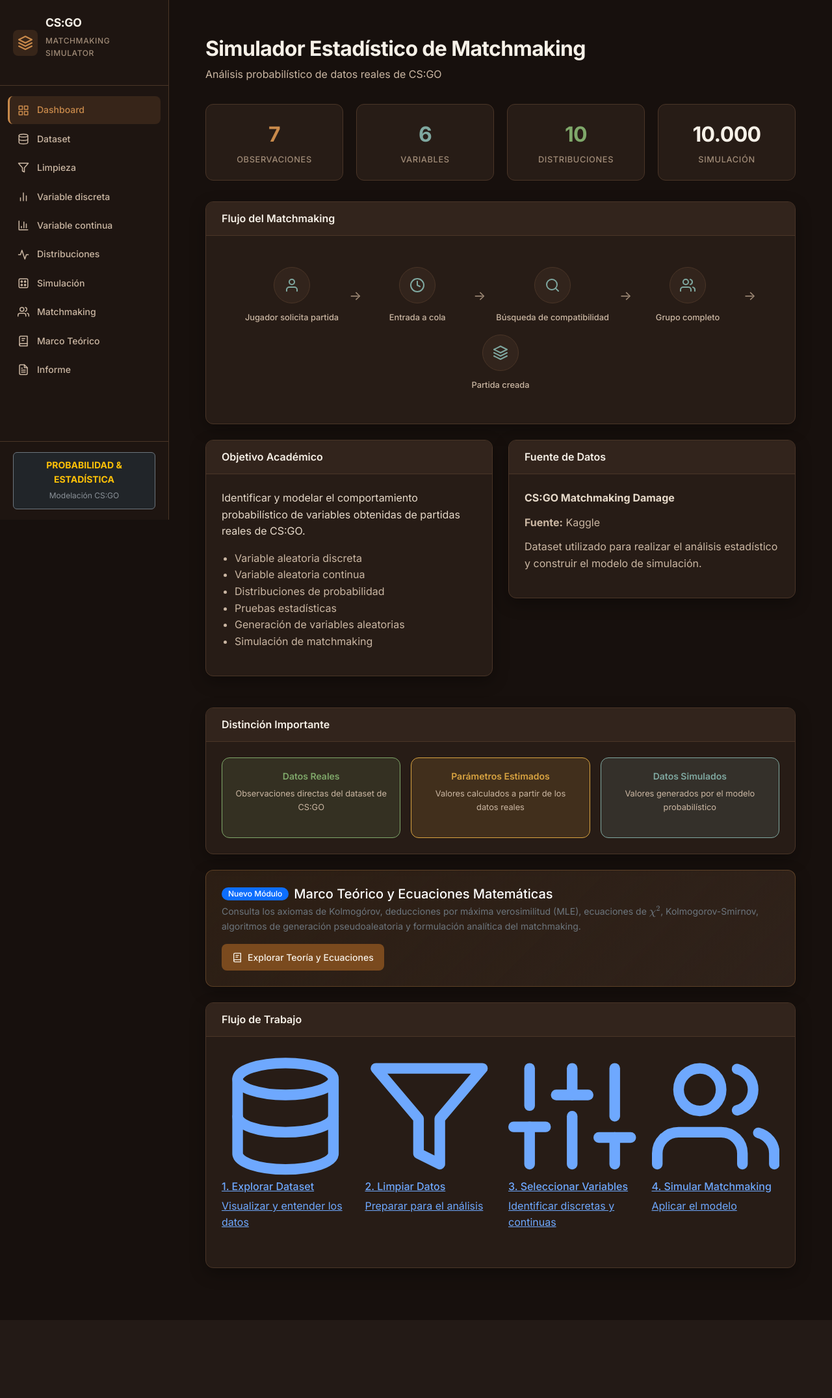
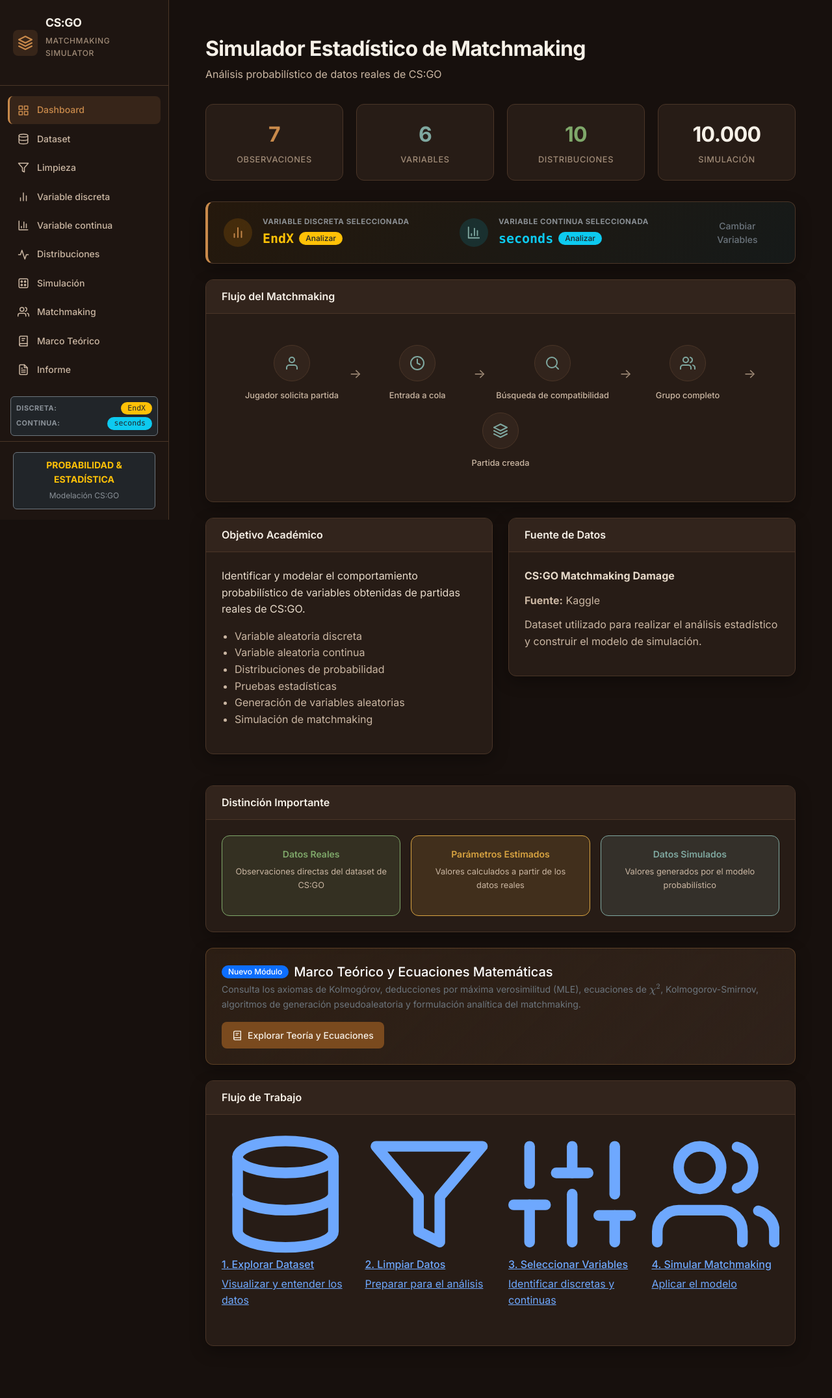
Before and after one commit to alexcdiaz123-afk/Modelacion-Matchmaking-Csgo, a Flask app: page / in a window 1280 px wide. Shown: the whole page at 65% size. Before the commit the page ends 1986 px from the top, so only its background shows below. Run offline with Flask 3, Linux system fonts and the light colour scheme; some libraries are stand-ins or nearby versions.

Commit message:
Persistir seleccion de variables y reflejar estado en sidebar y dashboard

```diff
--- a/app/app.py
+++ b/app/app.py
@@ -117,36 +117,50 @@ def _fmt_es_filter(valor):
 
 
 def auto_select_default_variables(df):
-    """Selecciona de forma inteligente las variables discretas y continuas óptimas según las columnas presentes."""
+    """Selecciona de forma inteligente las variables discretas y continuas óptimas según las columnas presentes, sin sobrescribir selecciones válidas."""
     cols = list(df.columns)
 
-    # Selección discreta:
-    # Prioridad: 'att_rank' -> 'round' -> 'ct_alive'
-    if 'att_rank' in cols and df['att_rank'].nunique() > 1:
-        DATASET_STATE['discrete_col'] = 'att_rank'
-    elif 'round' in cols:
-        DATASET_STATE['discrete_col'] = 'round'
-    elif 'ct_alive' in cols:
-        DATASET_STATE['discrete_col'] = 'ct_alive'
-    else:
-        sug = suggest_discrete_columns(df)
-        if sug:
-            DATASET_STATE['discrete_col'] = sug[0]
-
-    # Selección continua:
-    # Prioridad: 'duration' -> 'seconds' -> 'hp_dmg' -> 'ct_eq_val'
-    if 'duration' in cols:
-        DATASET_STATE['continuous_col'] = 'duration'
-    elif 'seconds' in cols:
-        DATASET_STATE['continuous_col'] = 'seconds'
-    elif 'hp_dmg' in cols:
-        DATASET_STATE['continuous_col'] = 'hp_dmg'
-    elif 'ct_eq_val' in cols:
-        DATASET_STATE['continuous_col'] = 'ct_eq_val'
-    else:
-        sug = suggest_continuous_columns(df)
-        if sug:
-            DATASET_STATE['continuous_col'] = sug[0]
+    # Selección discreta: solo asignar si no existe ya una selección válida
+    if not DATASET_STATE.get('discrete_col') or DATASET_STATE['discrete_col'] not in cols:
+        if 'att_rank' in cols and df['att_rank'].nunique() > 1:
+            DATASET_STATE['discrete_col'] = 'att_rank'
+        elif 'round' in cols:
+            DATASET_STATE['discrete_col'] = 'round'
+        elif 'ct_alive' in cols:
+            DATASET_STATE['discrete_col'] = 'ct_alive'
+        else:
+            sug = suggest_discrete_columns(df)
+            if sug:
+                DATASET_STATE['discrete_col'] = sug[0]
+
+    # Selección continua: solo asignar si no existe ya una selección válida
+    if not DATASET_STATE.get('continuous_col') or DATASET_STATE['continuous_col'] not in cols:
+        if 'duration' in cols:
+            DATASET_STATE['continuous_col'] = 'duration'
+        elif 'seconds' in cols:
+            DATASET_STATE['continuous_col'] = 'seconds'
+        elif 'hp_dmg' in cols:
+            DATASET_STATE['continuous_col'] = 'hp_dmg'
+        elif 'ct_eq_val' in cols:
+            DATASET_STATE['continuous_col'] = 'ct_eq_val'
+        else:
+            sug = suggest_continuous_columns(df)
+            if sug:
+                DATASET_STATE['continuous_col'] = sug[0]
+
+
+@app.context_processor
+def inject_global_state():
+    """Inyecta el estado global de variables y dataset a todas las plantillas Jinja."""
+    df = get_df()
+    return {
+        'active_discrete_col': DATASET_STATE.get('discrete_col') or 'att_rank',
+        'active_continuous_col': DATASET_STATE.get('continuous_col') or 'seconds',
+        'is_dataset_cleaned': DATASET_STATE.get('clean_df') is not None,
+        'dataset_rows': len(df) if df is not None else 0,
+        'dataset_cols': len(df.columns) if df is not None else 0,
+    }
+
 
 
 # =============================================================================
--- a/app/templates/base.html
+++ b/app/templates/base.html
@@ -88,6 +88,19 @@
             </a>
         </div>
 
+        <div class="px-3 mb-2">
+            <div class="p-2 rounded bg-dark border border-secondary">
+                <div class="d-flex justify-content-between align-items-center mb-1">
+                    <span class="text-muted fw-bold" style="font-size: 0.68rem; letter-spacing: 0.5px;">DISCRETA:</span>
+                    <span class="badge bg-warning text-dark font-monospace" id="sidebarDiscreteBadge" style="font-size: 0.72rem;">{{ active_discrete_col }}</span>
+                </div>
+                <div class="d-flex justify-content-between align-items-center">
+                    <span class="text-muted fw-bold" style="font-size: 0.68rem; letter-spacing: 0.5px;">CONTINUA:</span>
+                    <span class="badge bg-info text-dark font-monospace" id="sidebarContinuousBadge" style="font-size: 0.72rem;">{{ active_continuous_col }}</span>
+                </div>
+            </div>
+        </div>
+
         <div class="sidebar-footer">
             <div class="p-2 rounded bg-dark border border-secondary text-center">
                 <small class="text-warning fw-bold d-block">PROBABILIDAD & ESTADÍSTICA</small>
--- a/app/templates/index.html
+++ b/app/templates/index.html
@@ -12,16 +12,16 @@
 <!-- Estadísticas principales -->
 <div class="stats-grid">
     <div class="stat-card accent">
-        <div class="stat-value" id="statObservations">{% if n_rows %}{{ n_rows|es }}{% else %}—{% endif %}</div>
+        <div class="stat-value" id="statObservations">{% if n_rows %}{{ n_rows|es }}{% elif dataset_rows %}{{ dataset_rows|es }}{% else %}—{% endif %}</div>
         <div class="stat-label">
             Observaciones
-            {% if is_cleaned %}
+            {% if is_cleaned or is_dataset_cleaned %}
             <span class="badge bg-success ms-1" style="font-size: 0.68rem;">Depurado</span>
             {% endif %}
         </div>
     </div>
     <div class="stat-card blue">
-        <div class="stat-value" id="statVariables">{% if n_cols %}{{ n_cols }}{% else %}—{% endif %}</div>
+        <div class="stat-value" id="statVariables">{% if n_cols %}{{ n_cols }}{% elif dataset_cols %}{{ dataset_cols }}{% else %}—{% endif %}</div>
         <div class="stat-label">Variables</div>
     </div>
     <div class="stat-card success">
@@ -31,6 +31,41 @@
     <div class="stat-card">
         <div class="stat-value" id="statSimulation">10.000</div>
         <div class="stat-label">Simulación</div>
+    </div>
+</div>
+
+<!-- Variables Activas Seleccionadas para la Modelación -->
+<div class="card mb-4" style="border-left: 4px solid var(--accent); background: linear-gradient(135deg, rgba(255, 157, 0, 0.06) 0%, rgba(0, 180, 216, 0.06) 100%);">
+    <div class="card-body py-3">
+        <div class="row align-items-center g-3">
+            <div class="col-md-5 d-flex align-items-center gap-3">
+                <div class="rounded-circle p-2 d-flex align-items-center justify-content-center" style="background: rgba(255, 157, 0, 0.15); color: var(--accent); width: 44px; height: 44px;">
+                    <svg xmlns="http://www.w3.org/2000/svg" width="22" height="22" viewBox="0 0 24 24" fill="none" stroke="currentColor" stroke-width="2" stroke-linecap="round" stroke-linejoin="round"><line x1="18" y1="20" x2="18" y2="10"/><line x1="12" y1="20" x2="12" y2="4"/><line x1="6" y1="20" x2="6" y2="14"/></svg>
+                </div>
+                <div>
+                    <small class="text-uppercase text-muted fw-bold d-block" style="font-size: 0.72rem; letter-spacing: 0.5px;">Variable Discreta Seleccionada</small>
+                    <div class="d-flex align-items-center gap-2">
+                        <span class="fs-5 fw-bold text-warning font-monospace" id="dashDiscreteVar">{{ discrete_col or active_discrete_col or 'att_rank' }}</span>
+                        <a href="{{ url_for('discrete_page') }}" class="badge bg-warning text-dark text-decoration-none">Analizar</a>
+                    </div>
+                </div>
+            </div>
+            <div class="col-md-5 d-flex align-items-center gap-3">
+                <div class="rounded-circle p-2 d-flex align-items-center justify-content-center" style="background: rgba(0, 180, 216, 0.15); color: var(--info); width: 44px; height: 44px;">
+                    <svg xmlns="http://www.w3.org/2000/svg" width="22" height="22" viewBox="0 0 24 24" fill="none" stroke="currentColor" stroke-width="2" stroke-linecap="round" stroke-linejoin="round"><path d="M3 3v18h18"/><path d="M18 17V9"/><path d="M13 17V5"/><path d="M8 17v-3"/></svg>
+                </div>
+                <div>
+                    <small class="text-uppercase text-muted fw-bold d-block" style="font-size: 0.72rem; letter-spacing: 0.5px;">Variable Continua Seleccionada</small>
+                    <div class="d-flex align-items-center gap-2">
+                        <span class="fs-5 fw-bold text-info font-monospace" id="dashContinuousVar">{{ continuous_col or active_continuous_col or 'seconds' }}</span>
+                        <a href="{{ url_for('continuous_page') }}" class="badge bg-info text-dark text-decoration-none">Analizar</a>
+                    </div>
+                </div>
+            </div>
+            <div class="col-md-2 text-md-end">
+                <a href="{{ url_for('dataset_page') }}" class="btn btn-sm btn-outline-secondary">Cambiar Variables</a>
+            </div>
+        </div>
     </div>
 </div>
 
@@ -229,6 +264,20 @@ async function loadStats() {
         if (info.success && info.n_rows) {
             document.getElementById('statObservations').textContent = Number(info.n_rows).toLocaleString('es-ES');
             document.getElementById('statVariables').textContent = info.n_cols;
+
+            if (info.discrete_col) {
+                const dashD = document.getElementById('dashDiscreteVar');
+                if (dashD) dashD.textContent = info.discrete_col;
+                const sideD = document.getElementById('sidebarDiscreteBadge');
+                if (sideD) sideD.textContent = info.discrete_col;
+            }
+            if (info.continuous_col) {
+                const dashC = document.getElementById('dashContinuousVar');
+                if (dashC) dashC.textContent = info.continuous_col;
+                const sideC = document.getElementById('sidebarContinuousBadge');
+                if (sideC) sideC.textContent = info.continuous_col;
+            }
+
             const obsLabel = document.querySelector('.stat-card.accent .stat-label');
             if (obsLabel) {
                 if (info.is_cleaned) {
```
Also changed, not shown: app/templates/dataset.html (+15 -0 lines).
